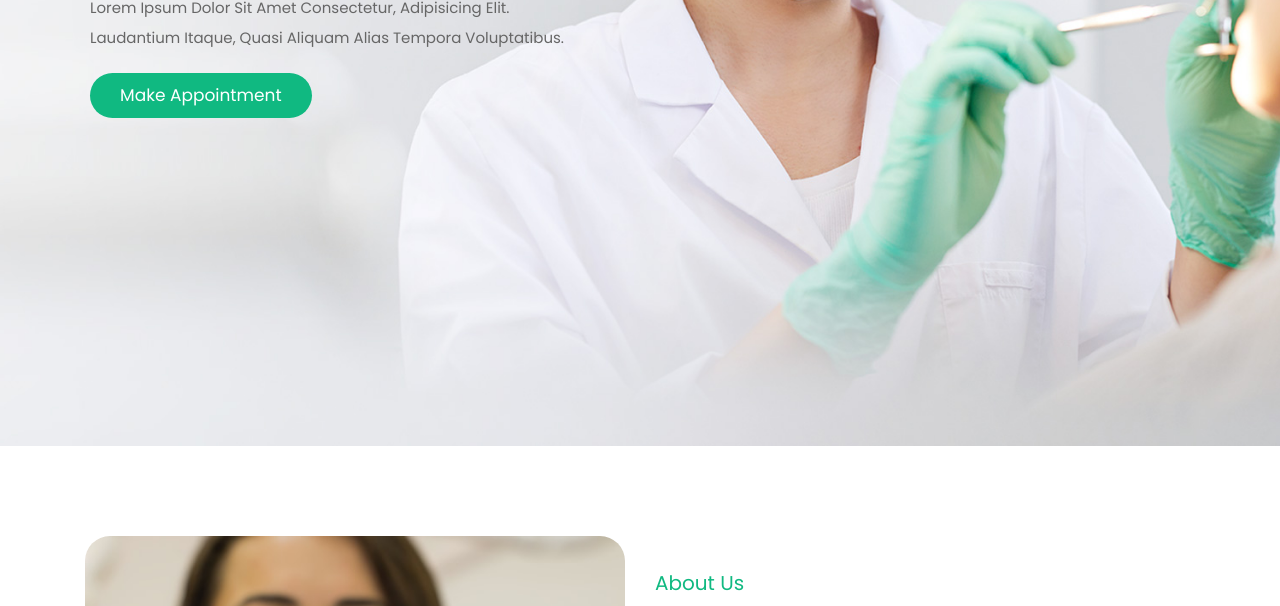
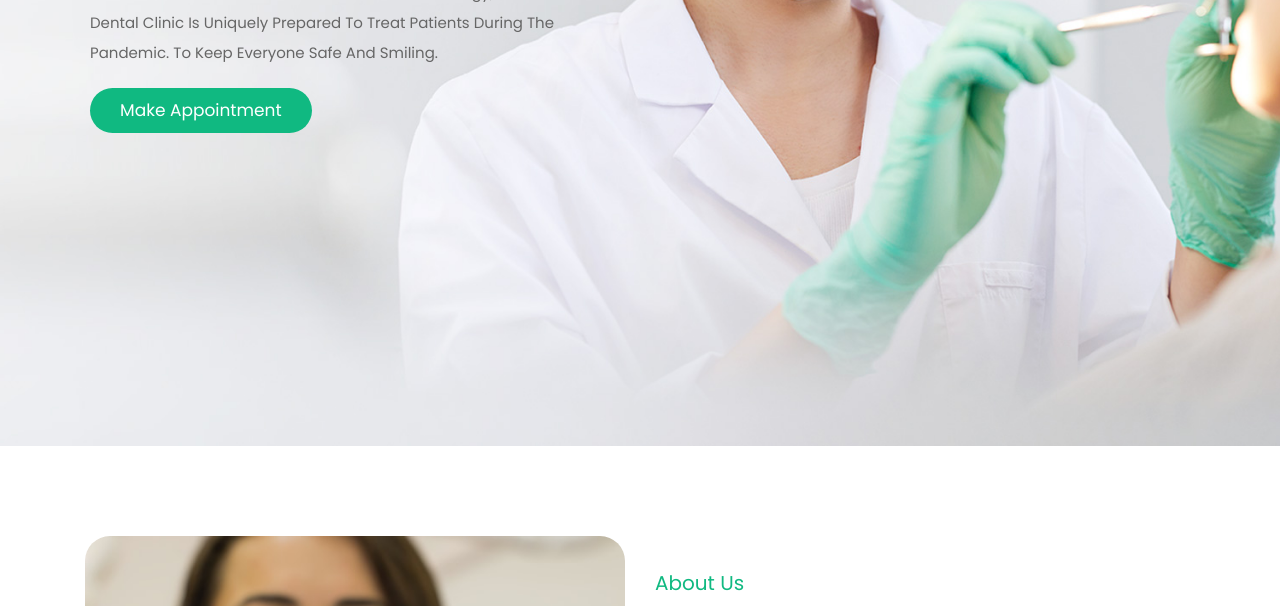
Before and after one commit to ngscripts/clinic-website, a website: page app/index.html in a window 1280 px wide. Shown: the part 494-1100 px from the top of the page. Drawn offline with nearby package versions, Linux system fonts and the light colour scheme.

Commit message:
change in home section paragraph

```diff
--- a/app/index.html
+++ b/app/index.html
@@ -60,8 +60,9 @@
           <div class="content text-center text-md-left">
             <h3>let us brighten your smile</h3>
             <p>
-              Lorem ipsum dolor sit amet consectetur, adipisicing elit.
-              Laudantium itaque, quasi aliquam alias tempora voluptatibus.
+              With the most recent advances in dental technology, Dr.Zoha's
+              Dental Clinic is uniquely prepared to treat patients during the
+              pandemic. To keep everyone safe and smiling.
             </p>
             <a class="link-btn" href="#contact">make appointment</a>
           </div>
```
